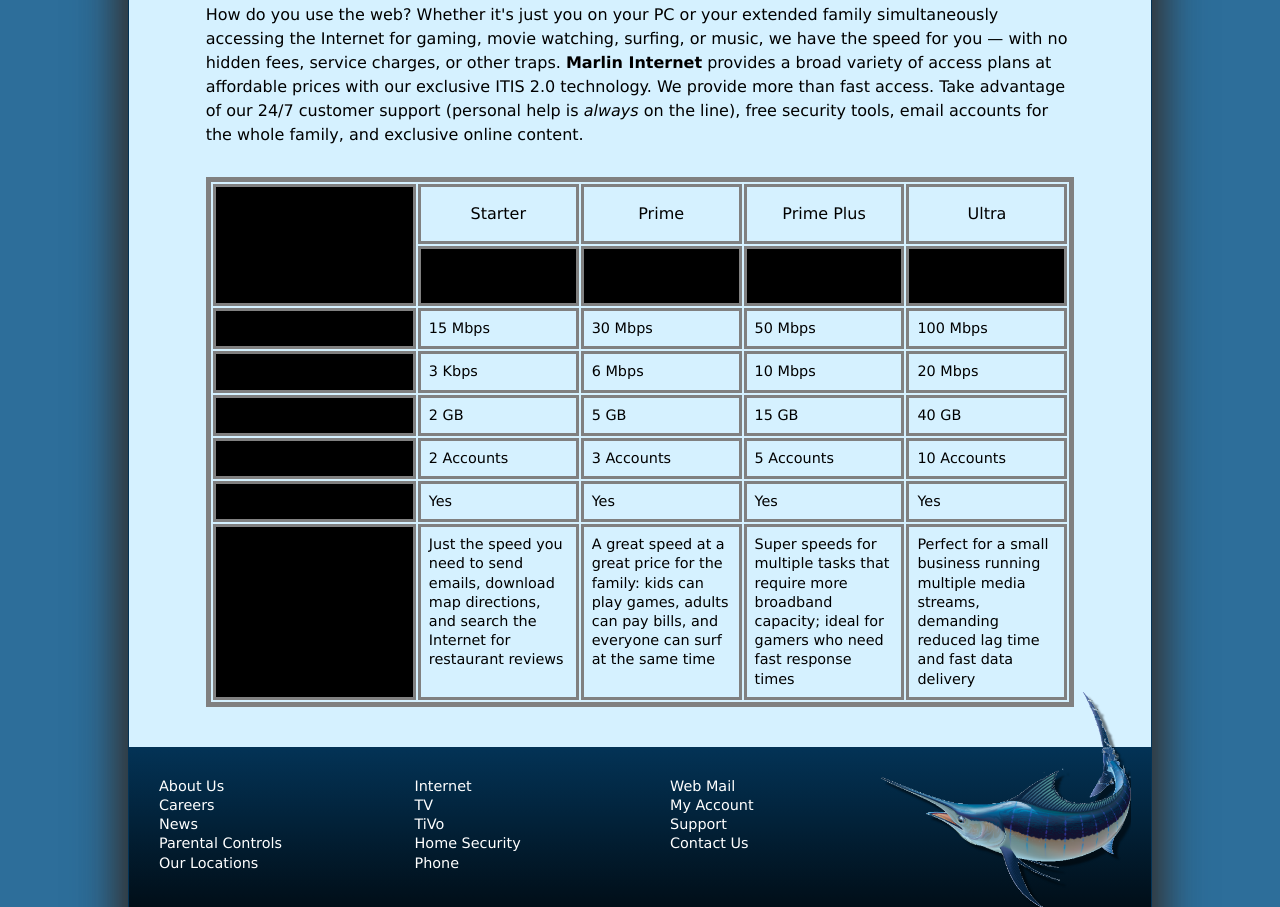
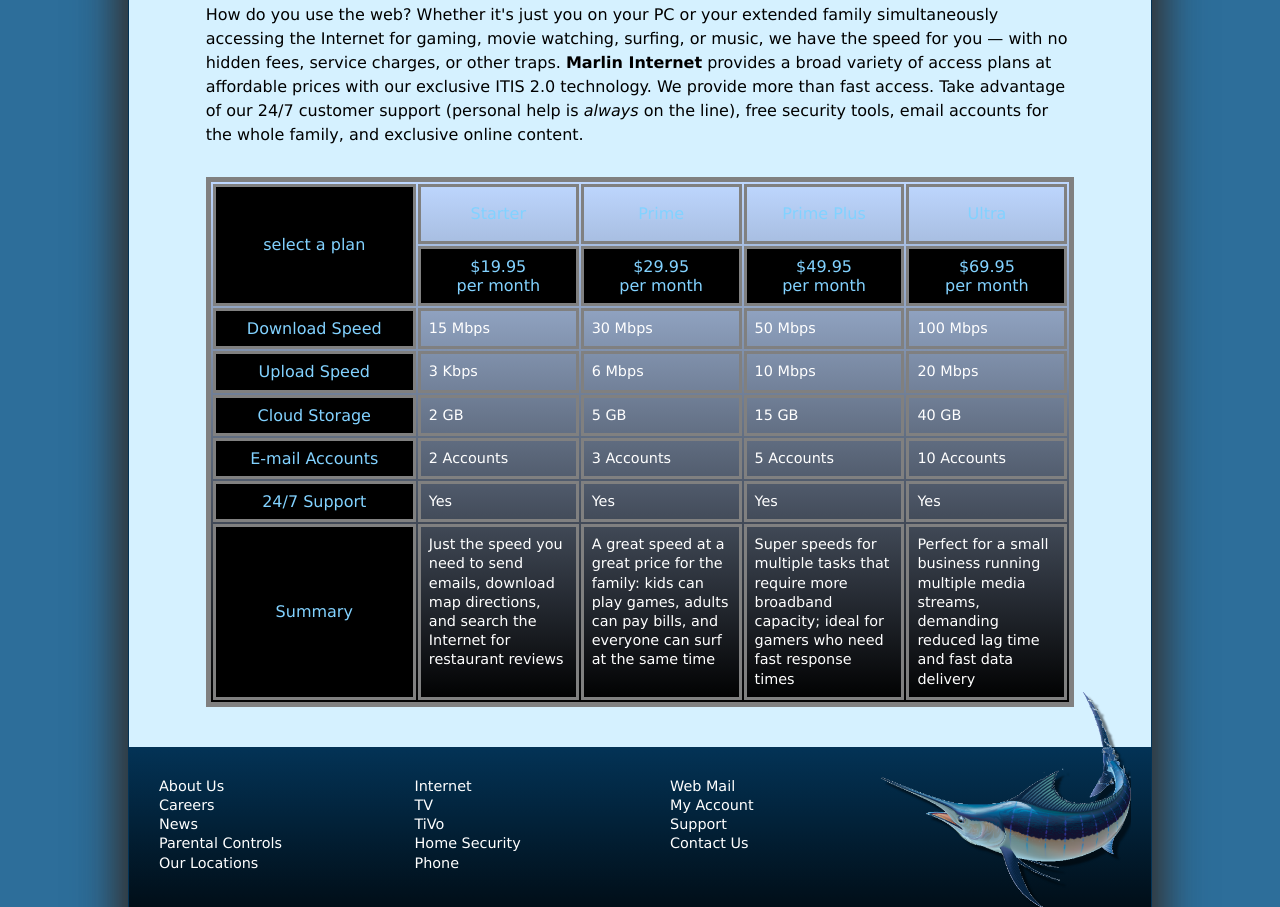
Before and after one commit to Jgommari/Marlin_Internet_2, a plain HTML site: page index.html in a window 1280 px wide. Shown: the part 417-1324 px from the top of the page. Drawn offline with Linux system fonts and the light colour scheme; a web font is replaced by a local one.

Commit message:
Update mi_tables.css

```diff
--- a/mi_tables.css
+++ b/mi_tables.css
@@ -16,7 +16,7 @@
 /* Table Styles */
 
 table#pricing{
-  background-image: linear-gradient:(to bottom, rgb(190, 215, 255), black);
+  background-image: linear-gradient(to bottom, rgb(190, 215, 255), black);
   border: 5px, solid gray;
 }
 table#pricing th, table#pricing td {
@@ -27,12 +27,12 @@
 }
  table#pricing th{
   background-color: black;
-  font color: rgb(130, 210, 255);
+  color: rgb(130, 210, 255);
   font-weight: normal;
 
 }
  table#pricing td{
-  font color: white ;
+  color: white ;
   font-size: 0.9em;
   vertical-align: top;
 }
```
